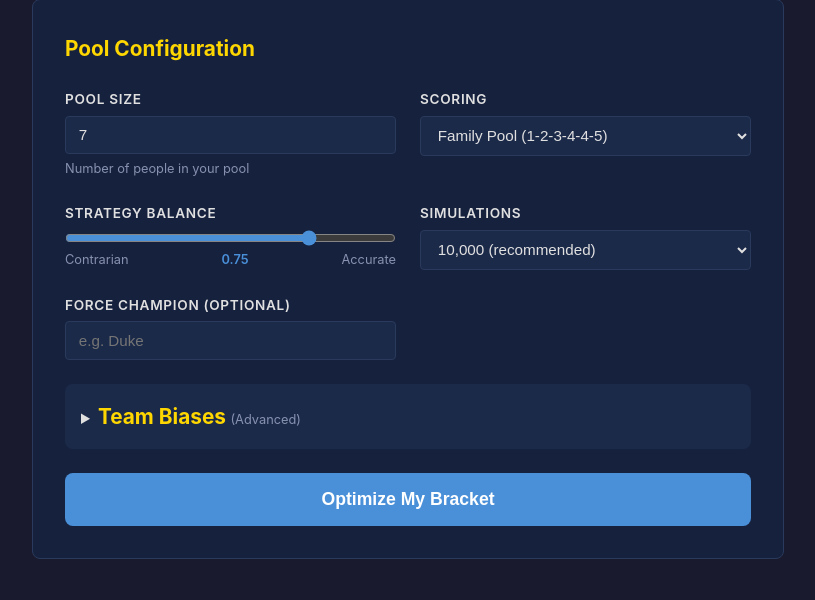
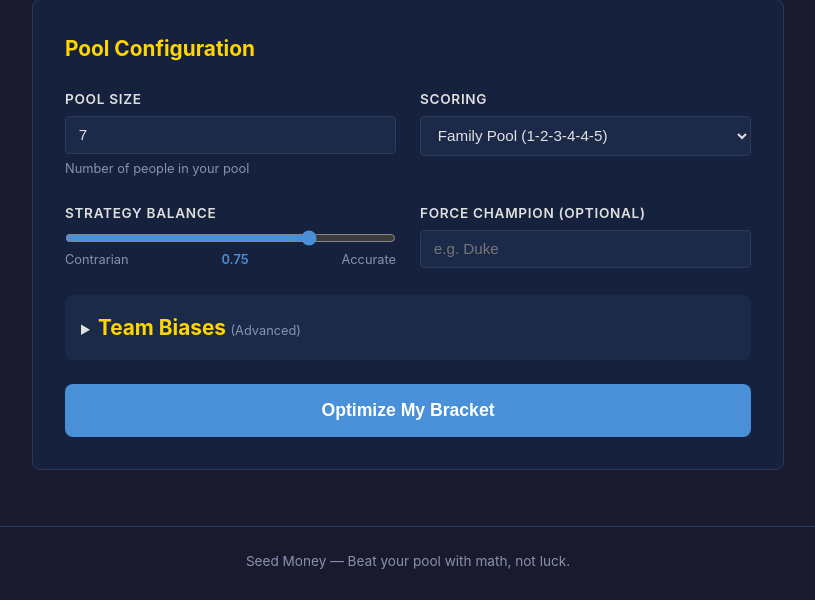
Before and after one commit to eskibars/seed-money, a Flask app: page / in a window 1280 px wide. Shown: the part 247-847 px from the top of the page, without its empty margins (232-1047 px from the left). After the commit the page ends 816 px from the top, so only its background shows below. Run offline with Flask 3, Linux system fonts and the light colour scheme; data that the repository does not hold is empty.

Commit message:
Update index.html
Remove simulation config

```diff
--- a/web/templates/index.html
+++ b/web/templates/index.html
@@ -36,16 +36,6 @@
                 <span id="accuracy-value">0.75</span>
                 <span>Accurate</span>
             </div>
-        </div>
-
-        <div class="form-group">
-            <label for="sims">Simulations</label>
-            <select id="sims" name="sims">
-                <option value="1000">1,000 (fast)</option>
-                <option value="5000">5,000 (balanced)</option>
-                <option value="10000" selected>10,000 (recommended)</option>
-                <option value="25000">25,000 (thorough)</option>
-            </select>
         </div>
 
         <div class="form-group">
```
